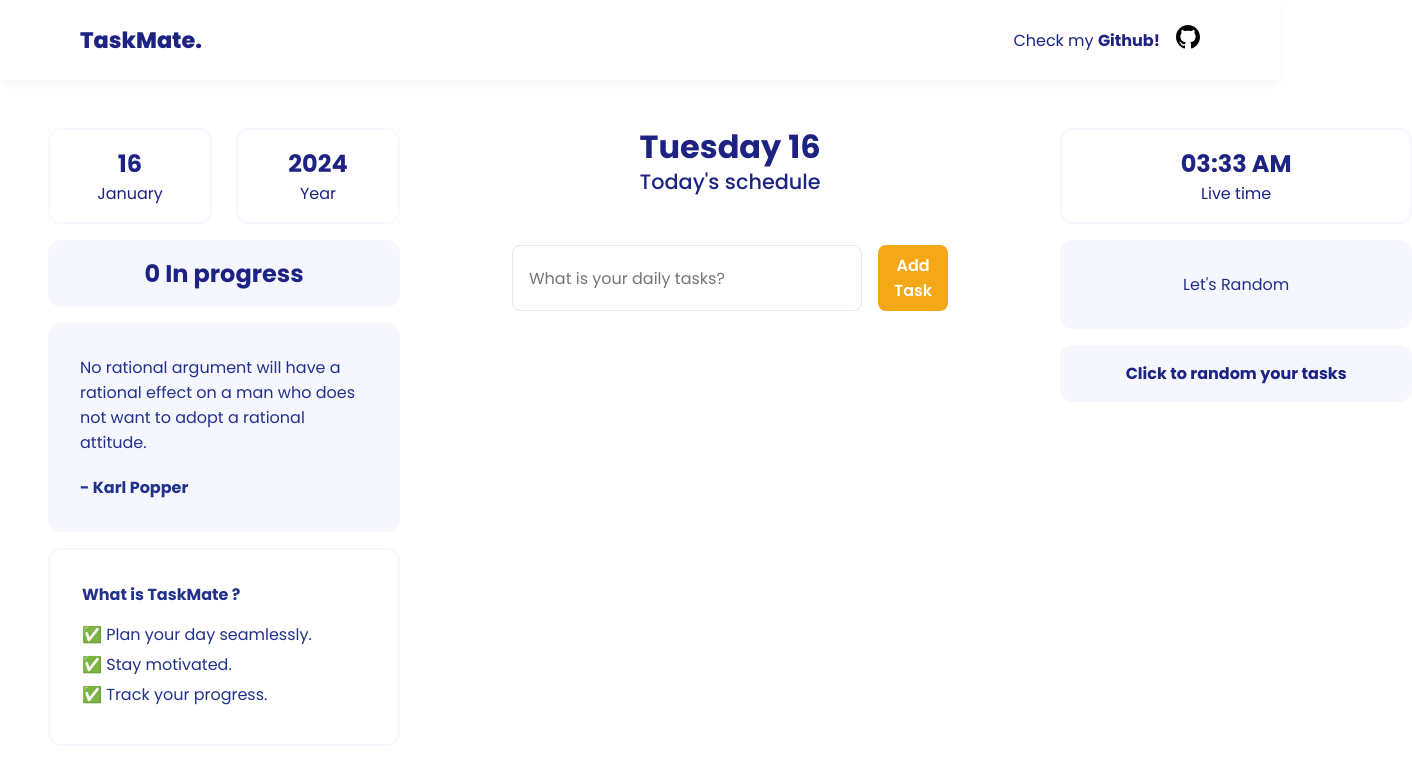
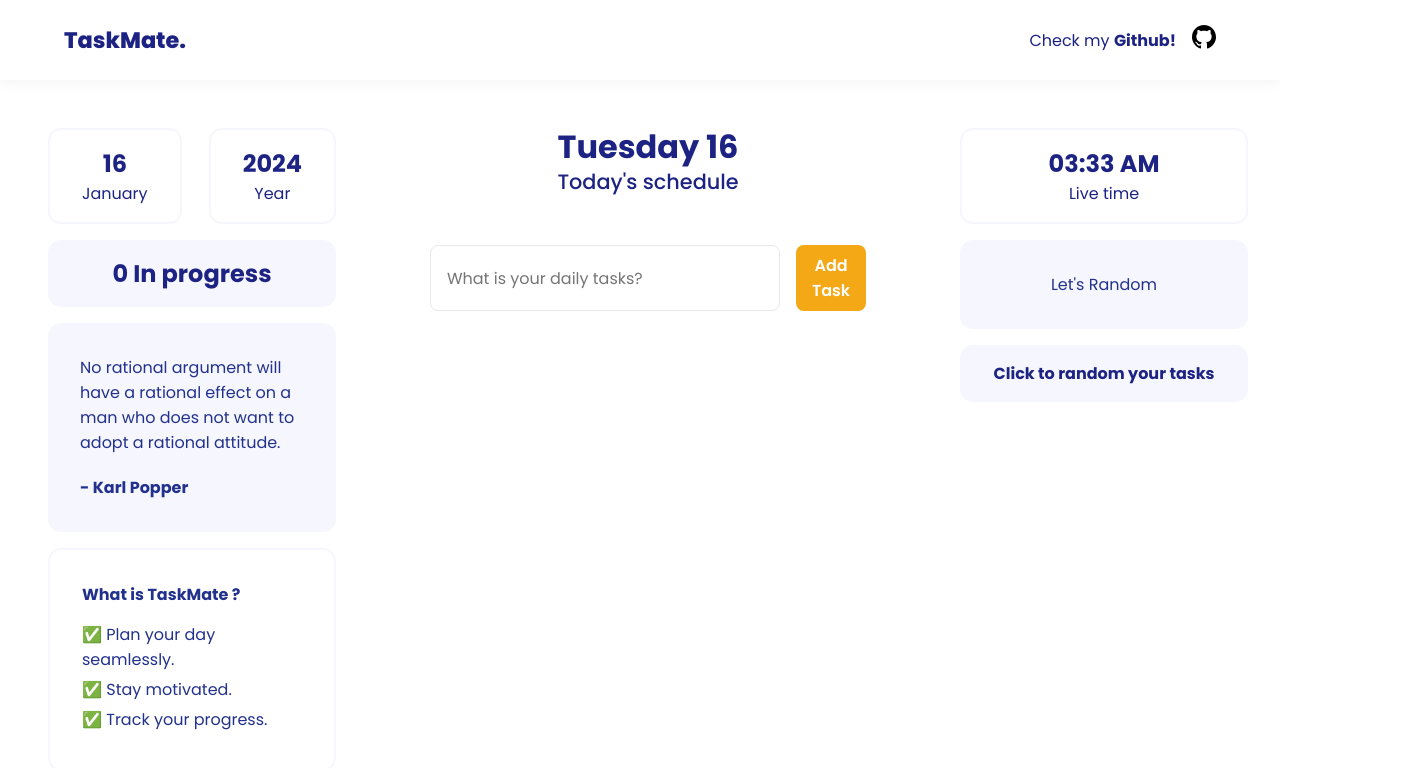
Before and after one commit to rapeepattr/TaskMate, a React (Create React App) app: page / in a window 1280 px wide. Shown: the top 768 px of the page, 1412 px wide, since content can reach past the window. Built offline with nearby package versions, Linux system fonts and the light colour scheme.

Commit message:
Fix border-box

```diff
--- a/src/App.css
+++ b/src/App.css
@@ -4,17 +4,20 @@
 * {
   margin: 0;
   padding: 0;
+  box-sizing: border-box;
   font-family: 'Poppins', 'Roboto', 'Bai Jamjuree';
 }
 
 nav {
+  padding-left: 5%;
+  padding-right: 5%;
   height: 5rem;
   text-align: center;
   color: #1d2383;
   display: flex;
   align-items: center;
   justify-content: space-between;
-  padding: 0 5rem;
+  /* width: 100vw; */
 
   box-shadow: rgba(0, 0, 0, 0.04) 0px 4px 12px;
 }
@@ -87,7 +90,8 @@ h1 {
 .container {
   display: flex;
   justify-content: space-between;
-  gap: 1rem;
+  align-items: center;
+  text-align: center;
   padding-bottom: 1rem;
 }
 
@@ -109,7 +113,7 @@ h1 {
 }
 
 .container-date {
-  width: 6rem;
+  /* width: 6rem; */
   background-color: #fff;
   border: 2px solid #f6f6fe;
   color: #1d2383;
@@ -120,7 +124,7 @@ h1 {
 }
 
 .container-year {
-  width: 6rem;
+  /* width: 6rem; */
   background-color: #fff;
   border: 2px solid #f6f6fe;
   color: #1d2383;
```
